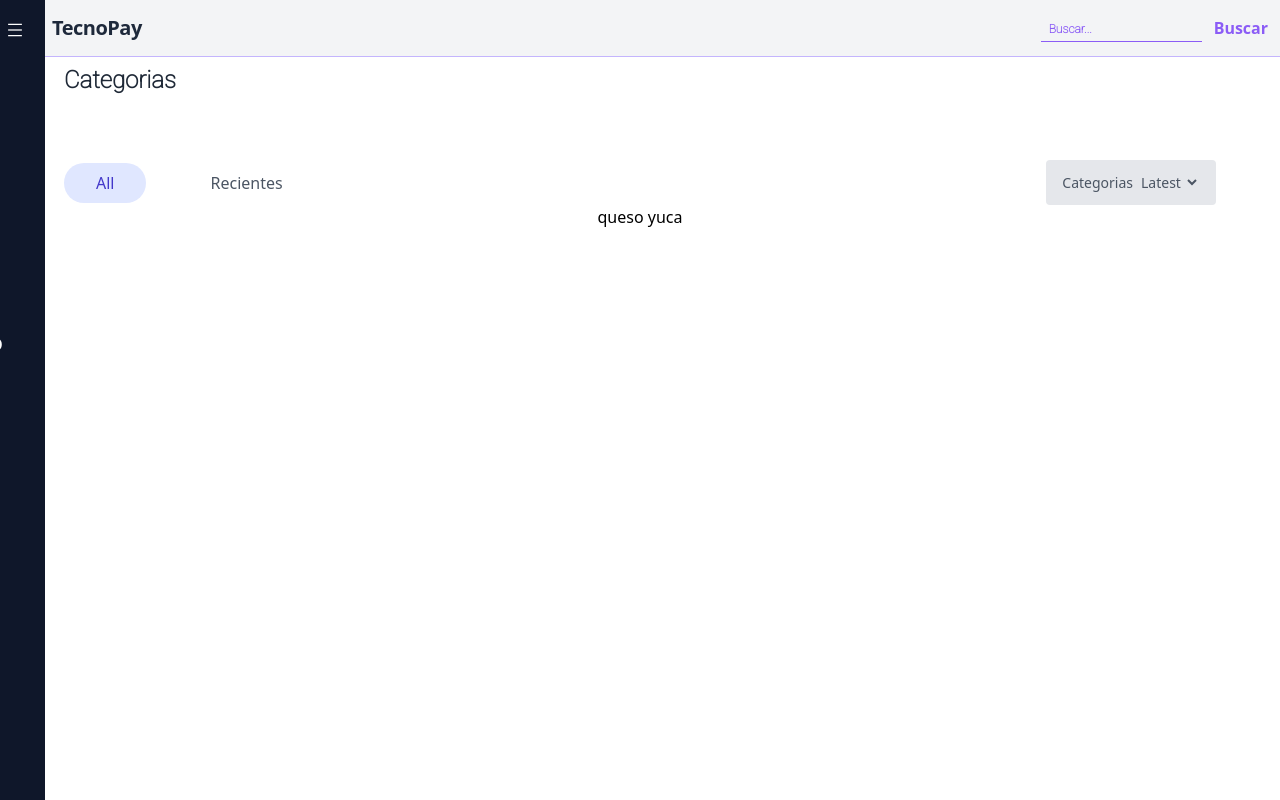
After one commit to Nestor182002/Ecommerce, a Django app: page /categorys/ in a window 1280 px wide. The commit adds this page. Run offline with Django 3.2, Linux system fonts and the light colour scheme; data comes from the database, SQL or seed files in the repository; both versions use the stored data as it was after the commit; some libraries are stand-ins or nearby versions.

Commit message:
categorys list

```diff
--- a/ecommerce/ecommerce/settings.py
+++ b/ecommerce/ecommerce/settings.py
@@ -39,7 +39,9 @@ INSTALLED_APPS = [
     'django.contrib.messages',
     'django.contrib.staticfiles',
 
-    #localapp
+    'django_filters',
+
+    #local_app
     'products',
     'orders',
 ]
--- a/ecommerce/products/admin.py
+++ b/ecommerce/products/admin.py
@@ -1,7 +1,7 @@
 from django.contrib import admin
-
-from products.models import Products, ProductsViewRecentList
+from products.models import Products, ProductsViewRecentList,Category
 
 # Register your models here.
+admin.site.register(Category)
 admin.site.register(Products)
 admin.site.register(ProductsViewRecentList)
--- a/ecommerce/products/models.py
+++ b/ecommerce/products/models.py
@@ -14,6 +14,10 @@ class InheritedData(models.Model):
 class Category(InheritedData):
     name=models.CharField(max_length=70)
     active=models.BooleanField(default=True)
+
+    def __str__(self):
+        return self.name
+
 
 class Products(InheritedData):
     name=models.CharField(max_length=100)
--- a/ecommerce/products/urls.py
+++ b/ecommerce/products/urls.py
@@ -1,10 +1,10 @@
 from django.urls import path
-
-from products.views import ProductsView,DetailProducts,RecentViewProduct
+from products.views import ProductsView,DetailProducts,RecentViewProduct,ListCategoryProducts
 
 
 urlpatterns = [
 path('inicio/',ProductsView.as_view(),name='products'),
 path('products/<int:pk>',DetailProducts,name='detail_products'),
-path('recentview/',RecentViewProduct.as_view(),name='recent')
+path('recentview/',RecentViewProduct.as_view(),name='recent'),
+path('categorys/',ListCategoryProducts.as_view(),name='category')
 ]
--- a/ecommerce/products/views.py
+++ b/ecommerce/products/views.py
@@ -1,7 +1,9 @@
+from tempfile import template
 from django.core.paginator import Paginator
 from django.http import Http404
 from django.shortcuts import render
 from django.views import View
+from django.views.generic import ListView
 from products.models import ProductsViewRecentList
 
 from products.models import Products
@@ -51,4 +53,10 @@ class RecentViewProduct(View):
     def get(self, request, *args, **kwargs):
         user=request.user
         recent=ProductsViewRecentList.objects.filter(recent_user=user,active=True)
-        return render(request, 'products/recentproducts.html', {'recents': recent})
+        return render(request,'products/recentproducts.html', {'recents': recent})
+
+
+class ListCategoryProducts(ListView):
+    model = Products
+    template_name='category/list_category.html'
+    fields = ['pk',]
--- a/ecommerce/templates/base/base.html
+++ b/ecommerce/templates/base/base.html
@@ -4,6 +4,11 @@
   <meta charset="UTF-8">
   <meta name="viewport" content="width=device-width, initial-scale=1.0">
   <script src="https://cdn.tailwindcss.com"></script>
+  <link rel="preconnect" href="https://fonts.googleapis.com">
+  <link rel="preconnect" href="https://fonts.gstatic.com" crossorigin>
+  <link href="https://fonts.googleapis.com/css2?family=Roboto:wght@100&display=swap" rel="stylesheet">
+
+
   {% block title %}
   <title>Inicio</title>
   {% endblock %}
@@ -37,9 +42,9 @@
     <div class="flex buscador flex-row">
 
     <div class=" relative mr-3 md:mr-0 md:block border-b border-violet-500">
-      <input id="email-adress-icon" class="appearance-none bg-transparent border-none w-full text-slate-700 mr-3 py-1 px-2 leading-tight focus:outline-none placeholder-violet-500 font-semibold" type="text" placeholder="Buscar..." aria-label="buscar">
+      <input id="email-adress-icon" class="appearance-none bg-transparent border-none w-full text-slate-700 mr-3 py-1 px-2 leading-tight focus:outline-none placeholder-violet-500 font-extrabold text-xs" type="text" placeholder="Buscar..." aria-label="buscar" style="font-family:Roboto">
     </div>
-    <button class="text-violet-500 ml-3 font-semibold" id="buscar">
+    <button class="text-violet-500 ml-3 font-semibold text-base" id="buscar">
       Buscar
     </button>
 
--- /dev/null
+++ b/ecommerce/templates/category/list_category.html
@@ -0,0 +1,49 @@
+{% extends "base/base.html" %}
+{% load static %}
+
+{% block content%}
+
+<div class="sm:px-6 w-full">
+    <!--- more free and premium Tailwind CSS components at https://tailwinduikit.com/ --->
+                <div class="px-2 md:px-10 py-2 md:py-16">
+                    <div class="flex items-center justify-between">
+                        <p tabindex="0" class="focus:outline-none text-base sm:text-lg md:text-xl lg:text-2xl font-extrabold leading-normal text-gray-800" style="font-family:roboto;">Categorias</p>
+                    </div>
+                </div>
+                <div class="bg-white px-4 md:px-8 xl:px-10">
+                    <div class="sm:flex items-center justify-between">
+                        <div class="flex items-center">
+                            <a class="rounded-full focus:outline-none focus:ring-2  focus:bg-indigo-50 focus:ring-indigo-800" href=" javascript:void(0)">
+                                <div class="py-2 px-8 bg-indigo-100 text-indigo-700 rounded-full">
+                                    <p>All</p>
+                                </div>
+                            </a>
+                            <a class="rounded-full focus:outline-none focus:ring-2 focus:bg-indigo-50 focus:ring-indigo-800 ml-4 sm:ml-8" href="javascript:void(0)">
+                                <div class="py-2 px-8 text-gray-600 hover:text-indigo-700 hover:bg-indigo-100 rounded-full ">
+                                    <p>Recientes</p>
+                                </div>
+                            </a>
+                        </div>
+                        <div class="py-3 px-4 flex items-center text-sm font-medium leading-none text-gray-600 bg-gray-200 hover:bg-gray-300 cursor-pointer rounded">
+                            <p>Categorias</p>
+                            <select aria-label="select" class="focus:text-indigo-600 focus:outline-none bg-transparent ml-1">
+                                <option class="text-sm text-indigo-800">Latest</option>
+                                <option class="text-sm text-indigo-800">Oldest</option>
+                                <option class="text-sm text-indigo-800">Latest</option>
+
+                            </select>
+                        </div>
+                    </div>
+                    <div class="text-center w-full">
+                        {% for cate_products in object_list %}
+                        {{cate_products.name}}
+                        {% endfor %}
+                    </div>
+                    </div>
+
+
+
+
+</div>
+
+{% endblock %}
--- a/ecommerce/templates/products/detailproducts.html
+++ b/ecommerce/templates/products/detailproducts.html
@@ -10,8 +10,8 @@
         <div class="max-w-2xl mx-auto py-16 px-4  sm:px-6 lg:max-w-7xl lg:px-8">
             <a href="{% url 'products' %}" class=" m-1 font-extrabold flex">
                 <svg class="h-6 w-4 text-pink-500"  viewBox="0 0 24 24"  fill="none"  stroke="currentColor"  stroke-width="2"  stroke-linecap="round"  stroke-linejoin="round">  <polygon points="19 20 9 12 19 4 19 20" />  <line x1="5" y1="19" x2="5" y2="5" /></svg>
-                <spanc class="text-gray-500">Regresar</span></a>
-          <h2 class="text-lg font-extrabold tracking-tight text-gray-900 p-2 ">Productos</h2>
+                <spanc class="text-gray-500 font-medium">Regresar</span></a>
+          <h2 class="text-lg font-medium tracking-tight text-gray-900 p-2 ">Productos</h2>
           <hr>
 
 <div class="group relative">
--- a/ecommerce/templates/products/productslist.html
+++ b/ecommerce/templates/products/productslist.html
@@ -6,7 +6,7 @@
 
     <div class="bg-white ">
         <div class="max-w-2xl mx-auto py-16 px-4  sm:px-6 lg:max-w-7xl lg:px-8">
-          <h2 class="text-lg font-extrabold tracking-tight text-gray-900 p-2 ">Productos</h2>
+          <h2 class="text-lg font-medium tracking-tight text-gray-900 p-2 ">Productos</h2>
           <hr>
 
           <div class="mt-6">
@@ -20,10 +20,10 @@
                       <li class="py-3 sm:py-4">
                           <div class="flex items-center space-x-4">
                               <div class="">
-                                  <img class="w-60 h-60 object-cover ml-2" src="{{products.img.url}}" alt="Products">
+                                  <img class="w-60 h-50 object-cover ml-2" src="{{products.img.url}}" alt="Products">
                               </div>
                               <div class="flex-1 min-w-0">
-                                <h3 class=" pb-4 text-xl font-bold leading-none text-gray-900 dark:text-white">{{products.name}}</h3>
+                                <h3 class="text-violet-800 pb-4 text-xl font-medium  leading-none dark:text-white">{{products.name}}</h3>
                                   <p class="text-sm font-medium text-gray-900 truncate dark:text-white">
                                       disponible:
                                       {% if products.active == True %}
--- a/requirements.txt
+++ b/requirements.txt
@@ -1,3 +1,4 @@
 Django==3.2.4
 djangorestframework==3.12.4
 pillow
+django-filter==21.1
```
Also changed, not shown: ecommerce/db.sqlite3, ecommerce/media/queso.jpg (added), ecommerce/media/yuca.jpg (added).
